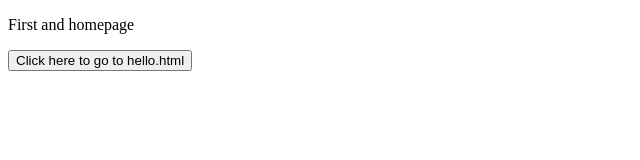
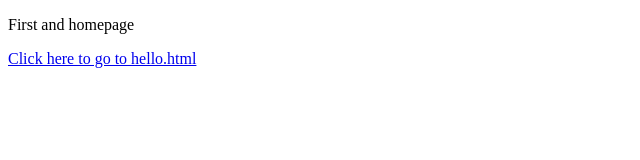
Before and after one commit to gyz15/gyz15.github.io, a plain HTML site: page index.html in a window 1280 px wide. Shown: the whole page, without its empty margins (0-640 px from the left). Drawn offline with Linux system fonts and the light colour scheme.

Commit message:
Fixing bugs: index.html

```diff
--- a/index.html
+++ b/index.html
@@ -5,6 +5,6 @@
 	</head>
 	<body>
 		<p>First and homepage</p>
-		<a href="/hello"><button>Click here to go to hello.html</button></a>
+		<a href="/hello">Click here to go to hello.html</a>
 	</body>
 </html>
```
